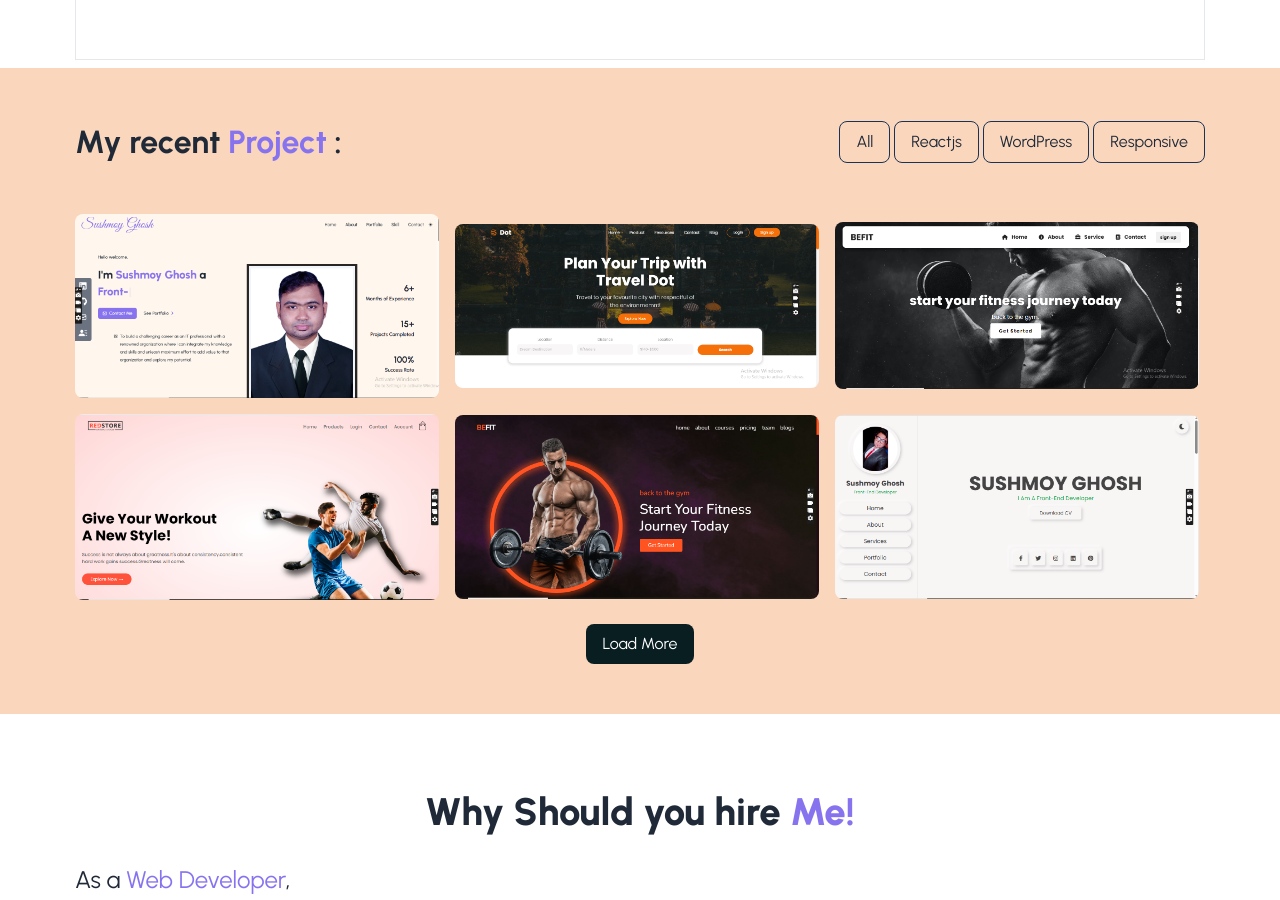
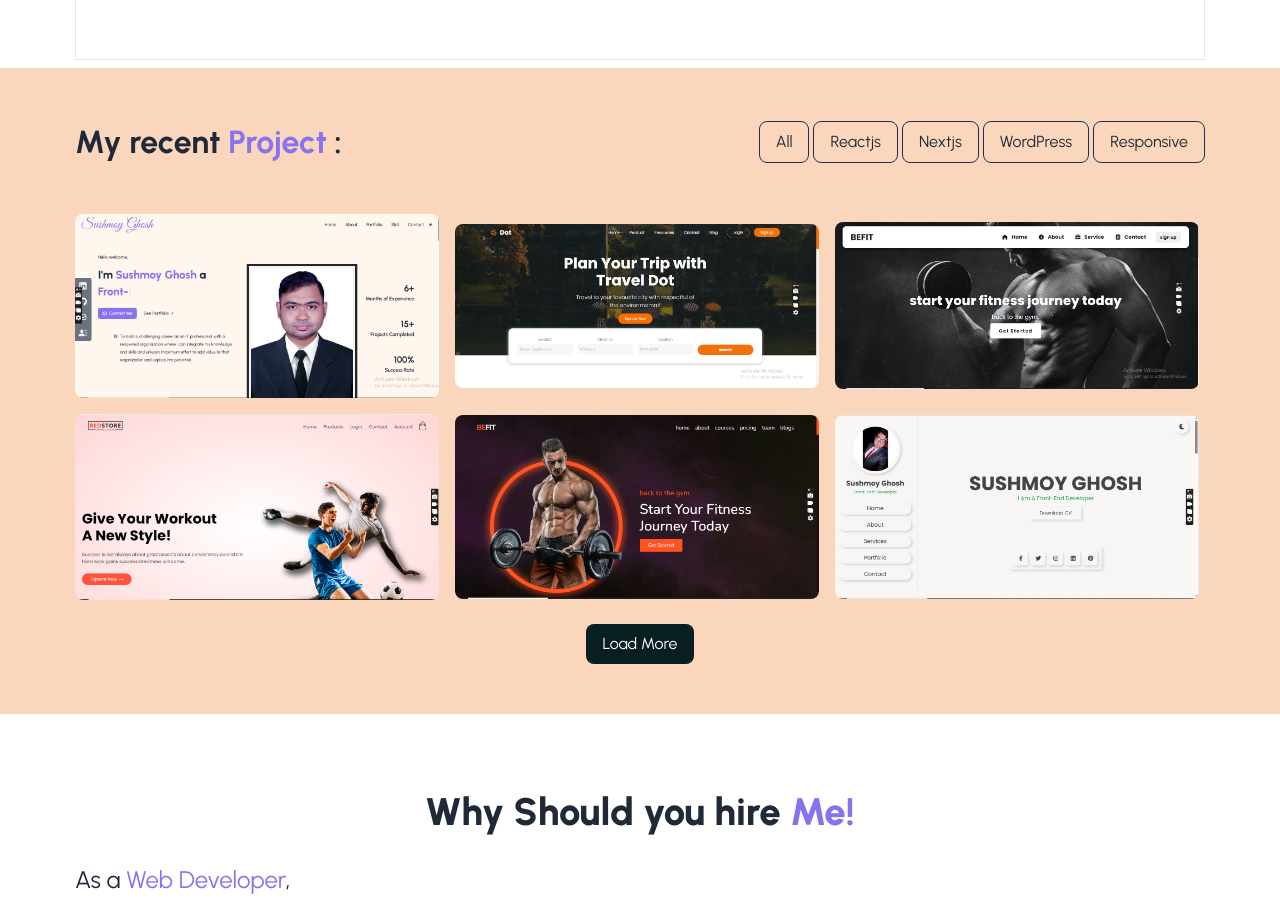
Before and after one commit to sushmoyghosh/Updated_Portfolio, a React (Create React App) app: page / in a window 1280 px wide. Shown: the part 1940-2840 px from the top of the page. Built offline with nearby package versions, Linux system fonts and the light colour scheme.

Commit message:
addPortfolioItem

```diff
--- a/src/components/Header/UI/Portfolio.jsx
+++ b/src/components/Header/UI/Portfolio.jsx
@@ -30,6 +30,10 @@ useEffect(()=>{
    }
    if(selectTab ==='react_website'){
     const filteredData = data.filter(item=> item.category ==='Reactjs')
+    setPortfolios(filteredData)
+   }
+   if(selectTab ==='Nextjs'){
+    const filteredData = data.filter(item=> item.category ==='Nextjs')
     setPortfolios(filteredData)
    }
 
@@ -68,6 +72,12 @@ useEffect(()=>{
             Reactjs
             </button>
             <button
+      onClick={()=>setSelectTab('Nextjs')}
+      className='text-dark lg:block hidden border border-solid border-smallTextColor py-2 px-4 rounded-[8px]'>
+      Nextjs
+      </button>
+
+            <button
             onClick={()=>setSelectTab('wordpress')}
             className='text-dark border border-solid border-smallTextColor py-2 px-4 rounded-[8px]'>
             WordPress
@@ -82,7 +92,16 @@ useEffect(()=>{
 
            </div>
 
+
       </div>
+      <div className='flex gap-1'>
+
+      <button
+      onClick={()=>setSelectTab('Nextjs')}
+      className='text-dark mt-2 sm:hidden border border-solid border-smallTextColor py-2 px-4 rounded-[8px]'>
+      Nextjs
+      </button>
+     </div>
 
       <div className='flex items-center gap-4 flex-wrap mt-12'>
       {
--- a/src/components/Header/UI/PortfolioData.jsx
+++ b/src/components/Header/UI/PortfolioData.jsx
@@ -14,6 +14,7 @@ import portfolioImg012 from "../img/web10.png";
 import portfolioImg013 from "../img/web11.png";
 import portfolioImg014 from "../img/web12.png";
 import portfolioImg015 from "../img/web13.png";
+import portfolioImg016 from "../img/web14.png";
 
 const portfolios = [
   {
@@ -177,6 +178,16 @@ const portfolios = [
     technologies: ["Worpress"],
     siteUrl: "https://careerpaths.com.bd/",
   },
+  {
+    id: "17",
+    imgUrl: portfolioImg016,
+    category: "Nextjs",
+    title: "E-commerce",
+    description:
+      "Nextjs First Project",
+    technologies: ["Nextjs","Tailwind CSS", "HTML", "CSS"],
+    siteUrl: "https://golden-banoffee-434884.netlify.app/",
+  },
 ];
 
 
```
Also changed, not shown: src/components/Header/img/web14.png (added).
